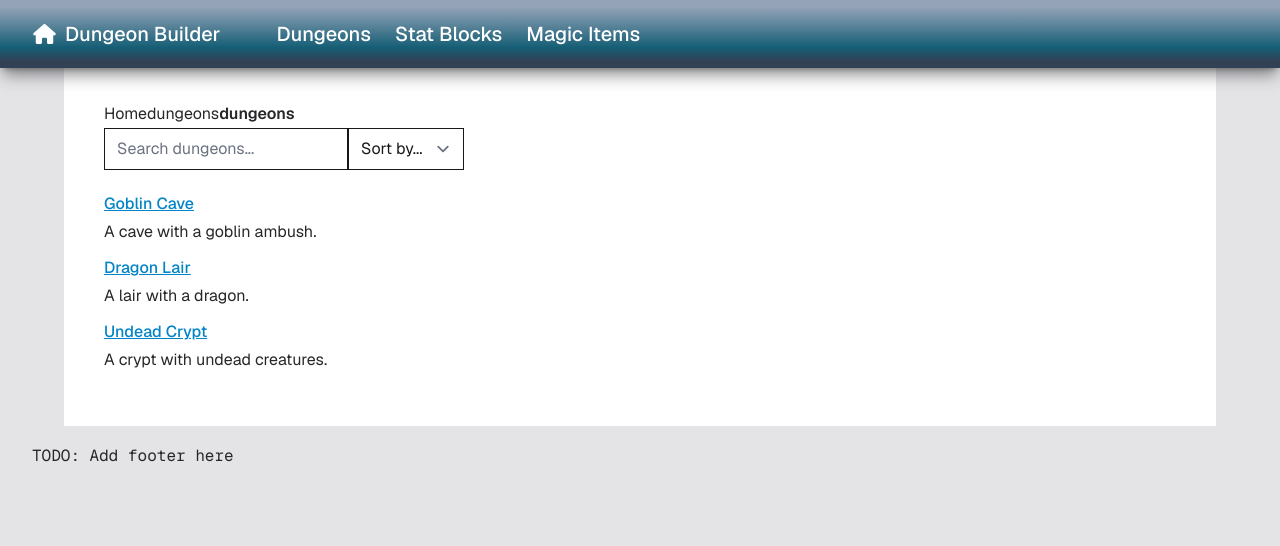
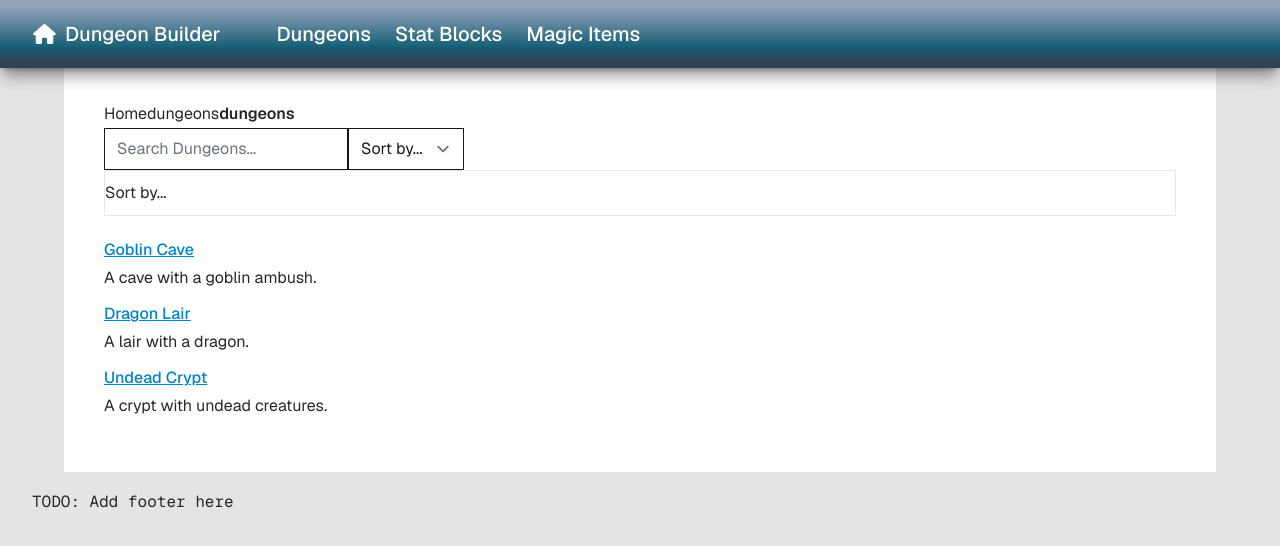
Before and after one commit to rose-pace/dungeon-builder, a Next.js app: page /dungeons in a window 1280 px wide. Shown: the top 546 px of the page. Built offline with nearby package versions, Linux system fonts and the light colour scheme.

Commit message:
Enhance SearchBar with dropdown for sorting options and add new DropDown component

```diff
--- a/src/app/pages/dungeons/DungeonDashboard.tsx
+++ b/src/app/pages/dungeons/DungeonDashboard.tsx
@@ -35,7 +35,13 @@ const DungeonDashboardPage = () => {
 
   return (
     <Grid>
-      <SearchBar searchTerm={searchTerm} onSearch={handleSearch} onSort={handleSort} />
+      <SearchBar
+        placeholder="Search Dungeons..."
+        searchTerm={searchTerm}
+        filterOptions={{ name: 'Name' }}
+        onSearch={handleSearch}
+        onSort={handleSort}
+      />
       <DungeonList dungeons={sortedDungeons} />
     </Grid>
   );
--- /dev/null
+++ b/src/components/common/DropDown.tsx
@@ -0,0 +1,67 @@
+import React, { useState } from 'react';
+
+/**
+ * DropDown component props interface.
+ */
+interface DropDownProps {
+  /** The options to display in the dropdown */
+  options: Record<string, React.ReactElement>;
+  /** The placeholder text to display when no option is selected */
+  placeholder: string;
+  /** The key of the currently selected option */
+  selectedKey: string;
+}
+
+/**
+ * DropDown component.
+ * @important
+ * This component does not contain functionality to handle selecting an option.
+ * You will need to implement this functionality in the parent component.
+ *
+ * @param props - The props for the DropDown component.
+ * @returns The rendered DropDown component.
+ *
+ * @example
+ * <DropDown
+ *   options={{ key1: 'Option 1', key2: 'Option 2' }}
+ *   placeholder="Select an option"
+ *   selectedKey="key1"
+ * />
+ */
+const DropDown: React.FC<DropDownProps> = ({ options, placeholder, selectedKey }) => {
+  const [isOpen, setIsOpen] = useState(false);
+  const getSelectedText = () => {
+    if (selectedKey && options[selectedKey]) {
+      return options[selectedKey];
+    }
+    return placeholder ?? 'Select an option';
+  };
+
+  return (
+    <div role="menu" className="inline-block">
+      <div
+        className="px-3 py-2 w-full bg-white dark:bg-zinc-600 border border-zinc-900 dark:border-gray-500"
+        onClick={() => setIsOpen(!isOpen)}
+      >
+        {getSelectedText()}
+      </div>
+      <div hidden={!isOpen} className="absolute z-10 w-full mt-1 bg-white border border-zinc-900 dark:bg-zinc-600 dark:border-gray-500">
+        {Object.keys(options).map(key => (
+          <div
+            key={key}
+            role="menuitem"
+            className="px-3 py-2"
+            onClick={() => {
+              setIsOpen(false);
+              // Implement your own logic to handle selecting an option
+            }}
+          >
+            {options[key]}
+          </div>
+        ))}
+      </div>
+    </div>
+  );
+};
+
+export default DropDown;
--- a/src/components/common/SearchBar.tsx
+++ b/src/components/common/SearchBar.tsx
@@ -2,15 +2,19 @@
 
 // components/SearchBar.tsx
 import React, { useState } from 'react';
+import DropDown from './DropDown';
 
 interface SearchBarProps {
+  placeholder?: string;
   searchTerm: string;
+  filterOptions: Record<string, string>;
   onSearch: (term: string) => void;
   onSort: (key: string) => void;
 }
 
-const SearchBar: React.FC<SearchBarProps> = ({ searchTerm, onSearch, onSort }) => {
+const SearchBar: React.FC<SearchBarProps> = ({ searchTerm, filterOptions, onSearch, onSort, placeholder = 'Search...' }) => {
   const [sortKey, setSortKey] = useState('');
+  const options = Object.entries(filterOptions);
 
   const handleSearchChange = (e: React.ChangeEvent<HTMLInputElement>) => {
     onSearch(e.target.value);
@@ -21,19 +25,40 @@ const SearchBar: React.FC<SearchBarProps> = ({ searchTerm, onSearch, onSort }) =
     onSort(e.target.value);
   };
 
+  const handleSort = (key: string) => {
+    setSortKey(key);
+    onSort(key);
+  };
+
+  const dropdownOptions: Record<string, React.ReactElement> = {
+    name: (
+      <a href="#" onClick={() => handleSort('name')}>
+        Name
+      </a>
+    ),
+  };
+
   return (
     <div>
       <input
         type="text"
         value={searchTerm}
         onChange={handleSearchChange}
-        placeholder="Search dungeons..."
+        placeholder={placeholder}
       />
       <select value={sortKey} onChange={handleSortChange}>
         <option value="">Sort by...</option>
-        <option value="name">Name</option>
-        <option value="date">Date</option>
+        {options.map(([key, value]) => (
+          <option key={key} value={key}>
+            {value}
+          </option>
+        ))}
       </select>
+      <DropDown
+        options={dropdownOptions}
+        placeholder="Sort by..."
+        selectedKey={sortKey}
+      />
     </div>
   );
 };
```
